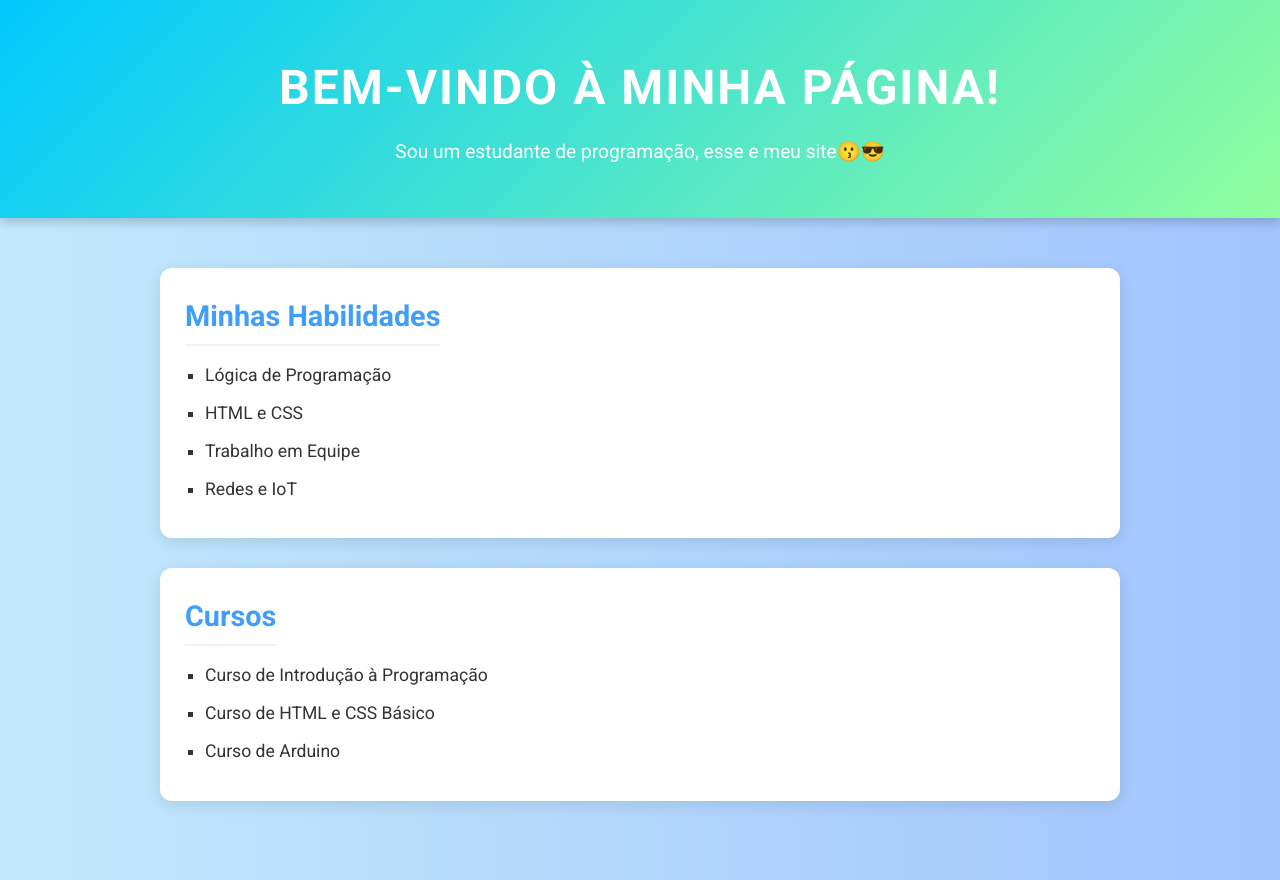
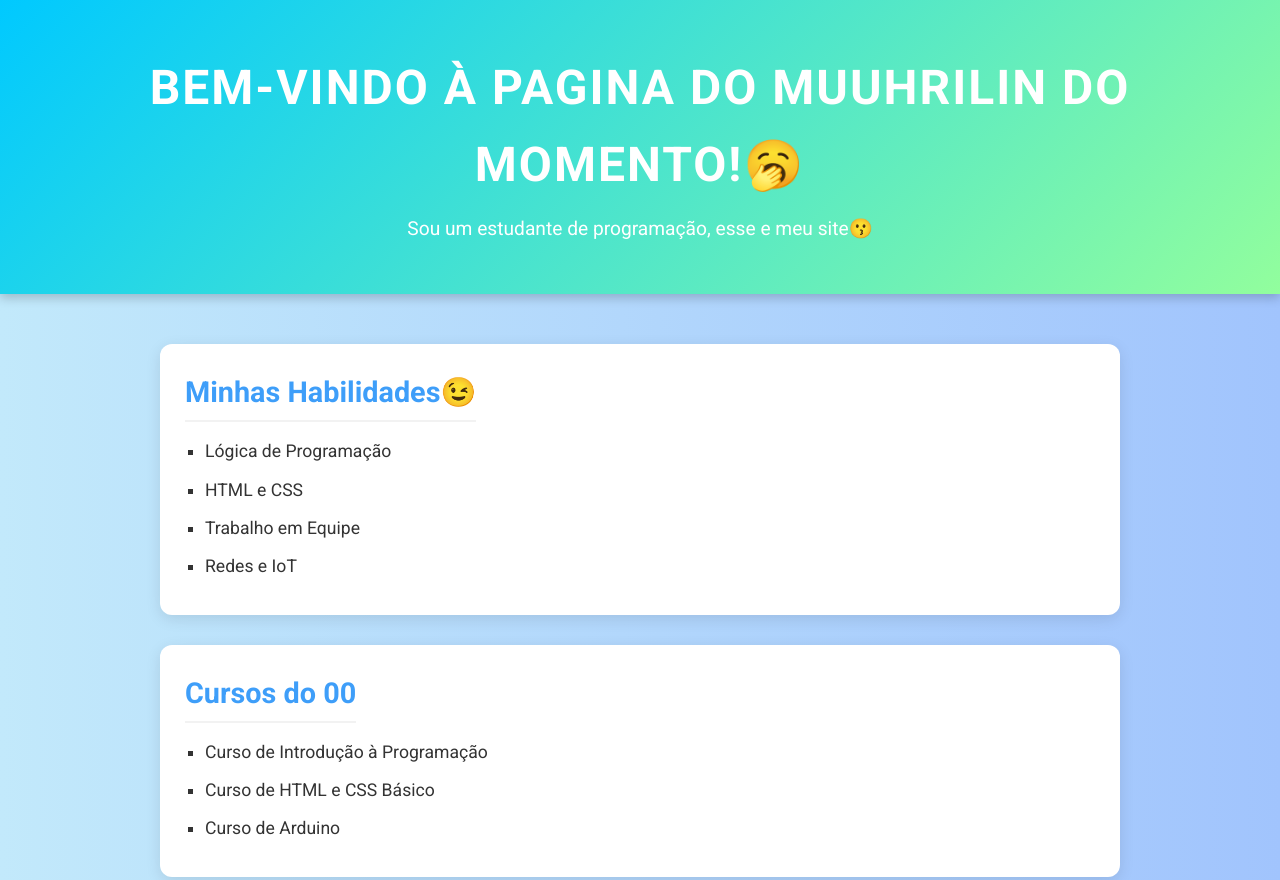
Before and after one commit to murilo-ui/murilo, a plain HTML site: page index.html in a window 1280 px wide. Shown: the top 880 px of the page. Drawn offline with Linux system fonts and the light colour scheme.

Commit message:
Add files via upload

```diff
--- a/index.html
+++ b/index.html
@@ -100,13 +100,13 @@
 </head>
 <body>
     <header>
-        <h1>Bem-vindo à minha página!</h1>
-        <p>Sou um estudante de programação, esse e meu site😗😎</p>
+        <h1>Bem-vindo à pagina do muuhrilin do momento!🥱</h1>
+        <p>Sou um estudante de programação, esse e meu site😗</p>
     </header>
 
     <main>
         <section>
-            <h2>Minhas Habilidades</h2>
+            <h2>Minhas Habilidades😉</h2>
             <ul>
                 <li>Lógica de Programação</li>
                 <li>HTML e CSS</li>
@@ -116,7 +116,7 @@
         </section>
 
         <section>
-            <h2>Cursos</h2>
+            <h2>Cursos do 00</h2>
             <ul>
                 <li>Curso de Introdução à Programação</li>
                 <li>Curso de HTML e CSS Básico</li>
```
